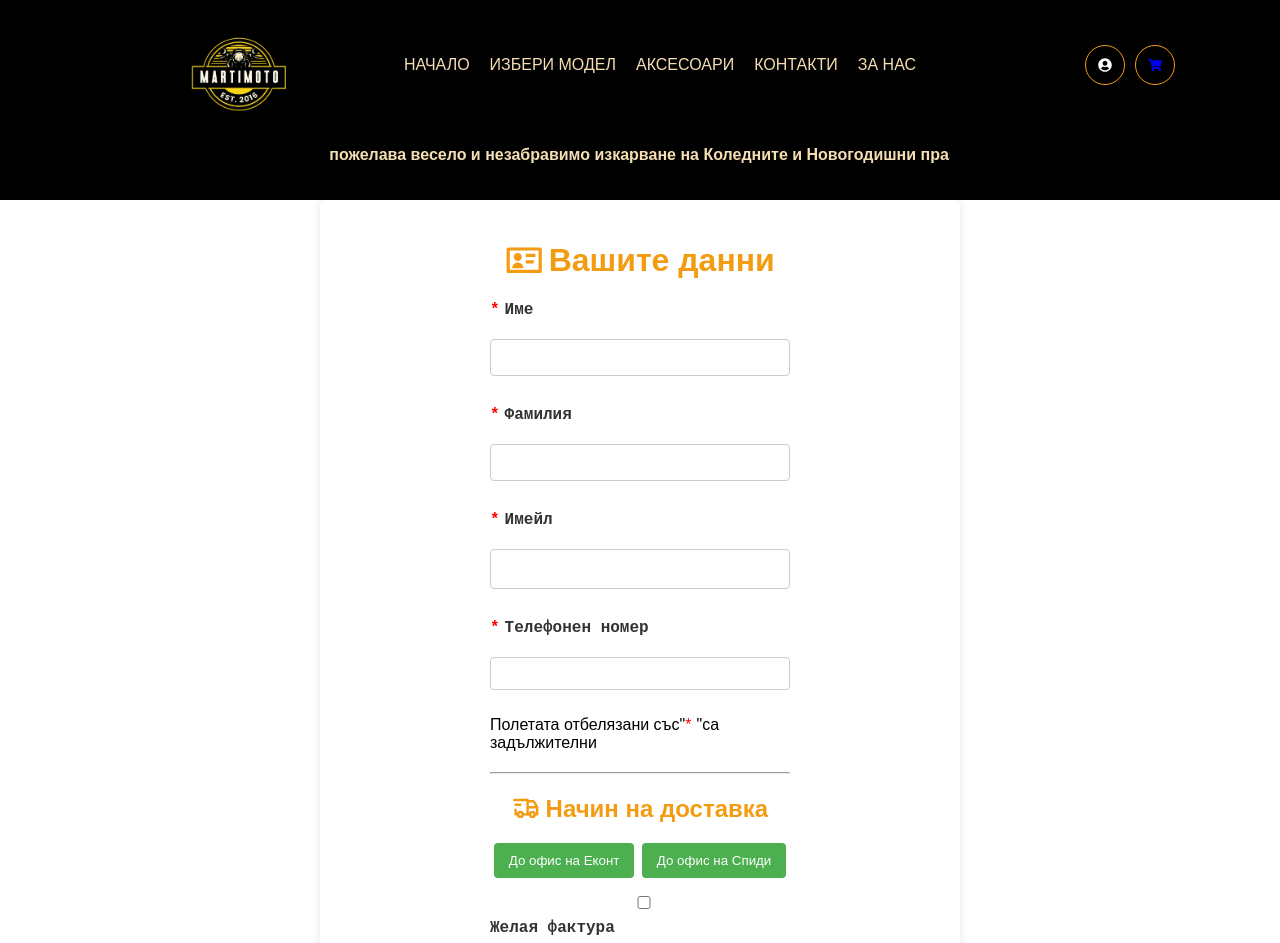
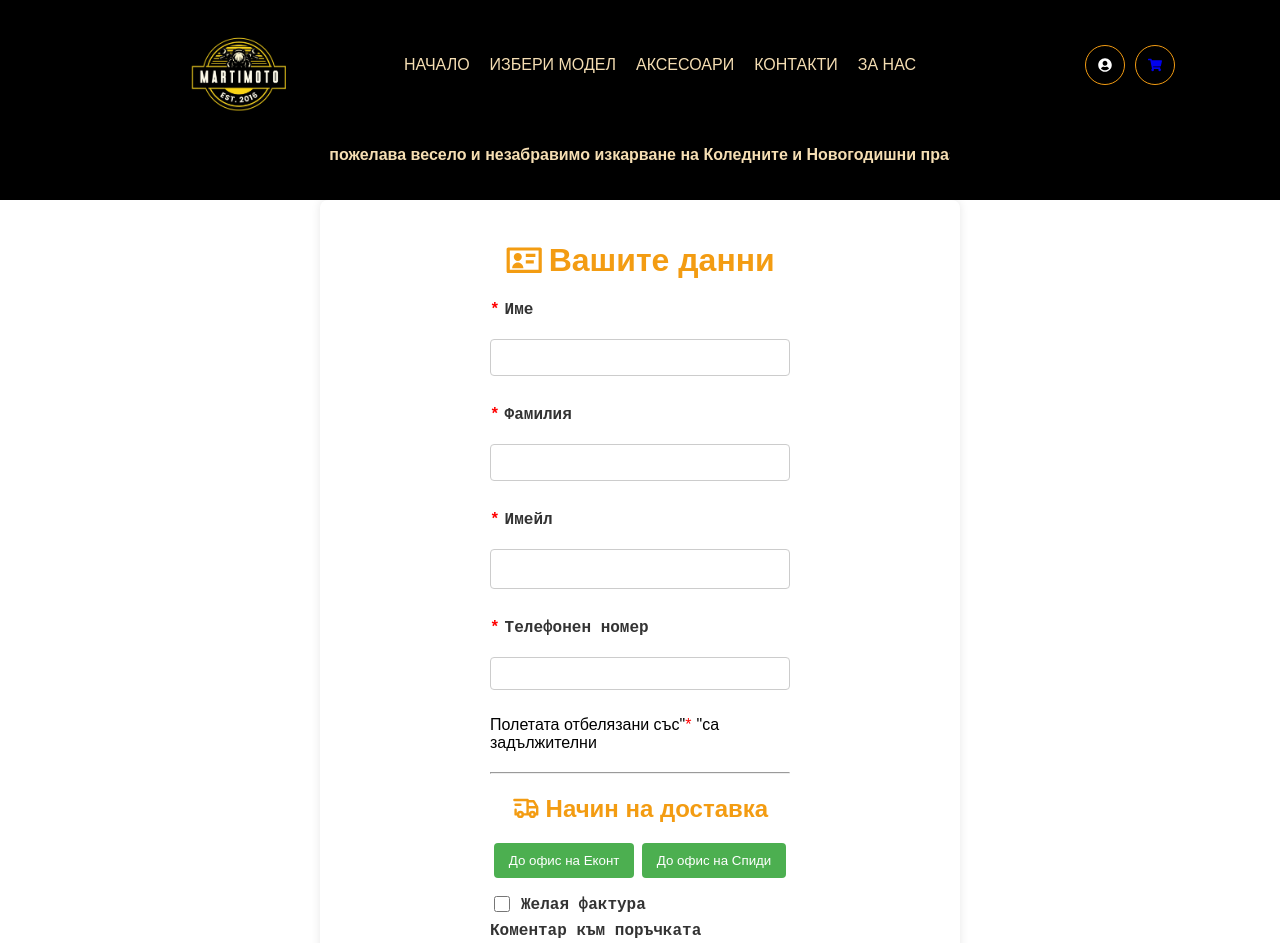
Before and after one commit to dsimplichev/martimoto, a React (Create React App) app: page /order in a window 1280 px wide. Shown: the top 943 px of the page. Built offline with nearby package versions, Linux system fonts and the light colour scheme; no server answers; a web font is replaced by a local one.

Commit message:
fixing some css for order

```diff
--- a/src/pages/Order/Order.jsx
+++ b/src/pages/Order/Order.jsx
@@ -35,9 +35,9 @@ const Order = () => {
         <div className="form-group">
           <div className="input-group">
             <label><span className="red-star">*</span>Име</label>
-            <input type="text"  required />
+            <input type="text" required />
             <label><span className="red-star">*</span>Фамилия</label>
-            <input type="text"  required />
+            <input type="text" required />
           </div>
         </div>
 
@@ -84,11 +84,9 @@ const Order = () => {
           </>
         )}
 
-        <div className="form-group">
-          <label>
-            <input type="checkbox" checked={isInvoice} onChange={handleInvoiceChange} />
-            Желая фактура
-          </label>
+        <div className="invoice-checkbox">
+          <input type="checkbox" id="invoice" checked={isInvoice} onChange={handleInvoiceChange} />
+          <label htmlFor="invoice">Желая фактура</label>
         </div>
 
         {isInvoice && (
--- a/src/pages/Order/order.css
+++ b/src/pages/Order/order.css
@@ -107,3 +107,19 @@ h1, h2 {
 h1 svg, h2 svg {
   font-size: 1.2em;
 }
+
+.invoice-checkbox {
+  display: flex;
+  align-items: center;
+  gap: 8px;
+  white-space: nowrap;
+
+
+}
+
+input[type="checkbox"] {
+  width: 16px;
+  height: 16px;
+ margin-bottom: 10px;
+
+}
```
